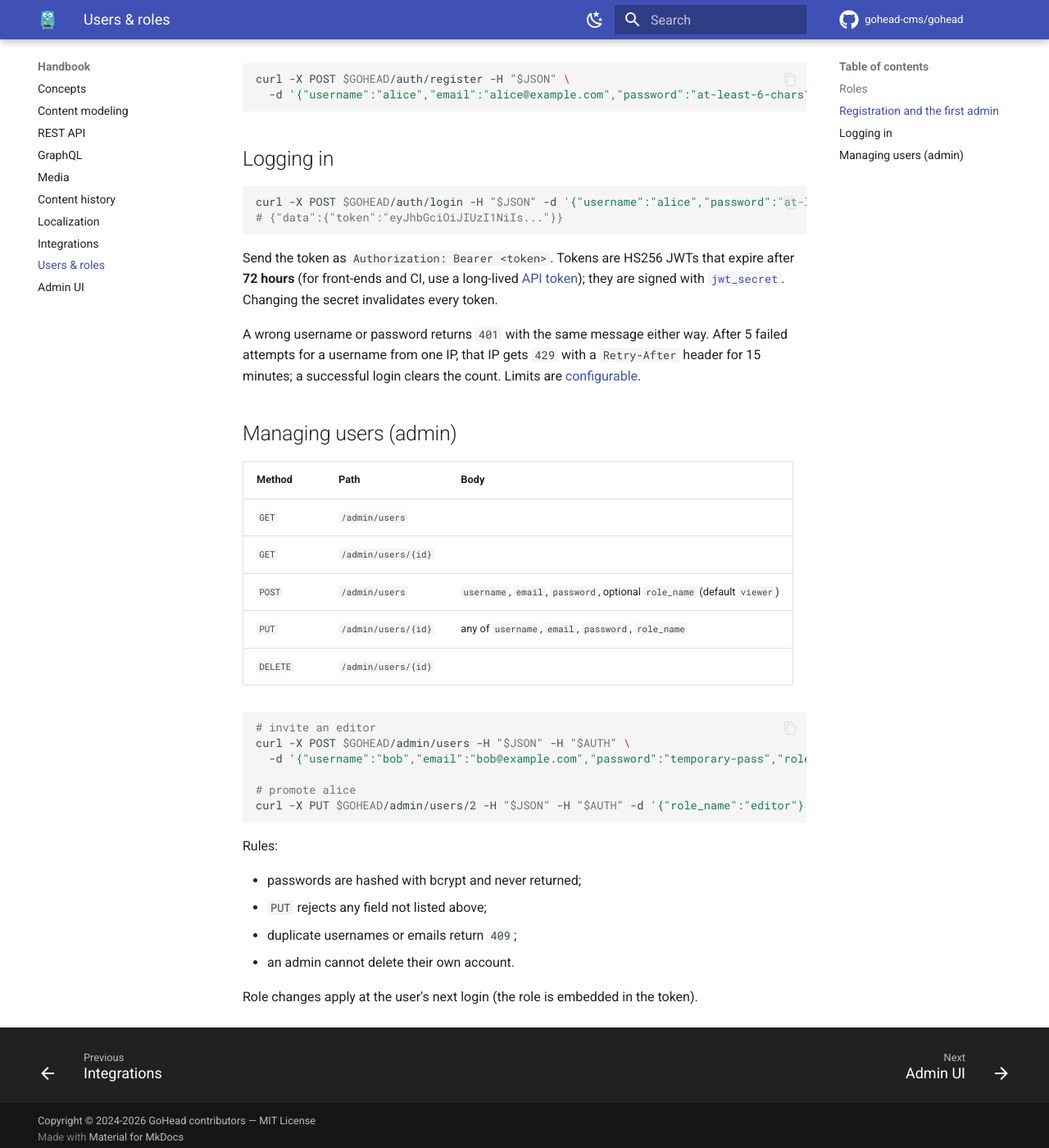
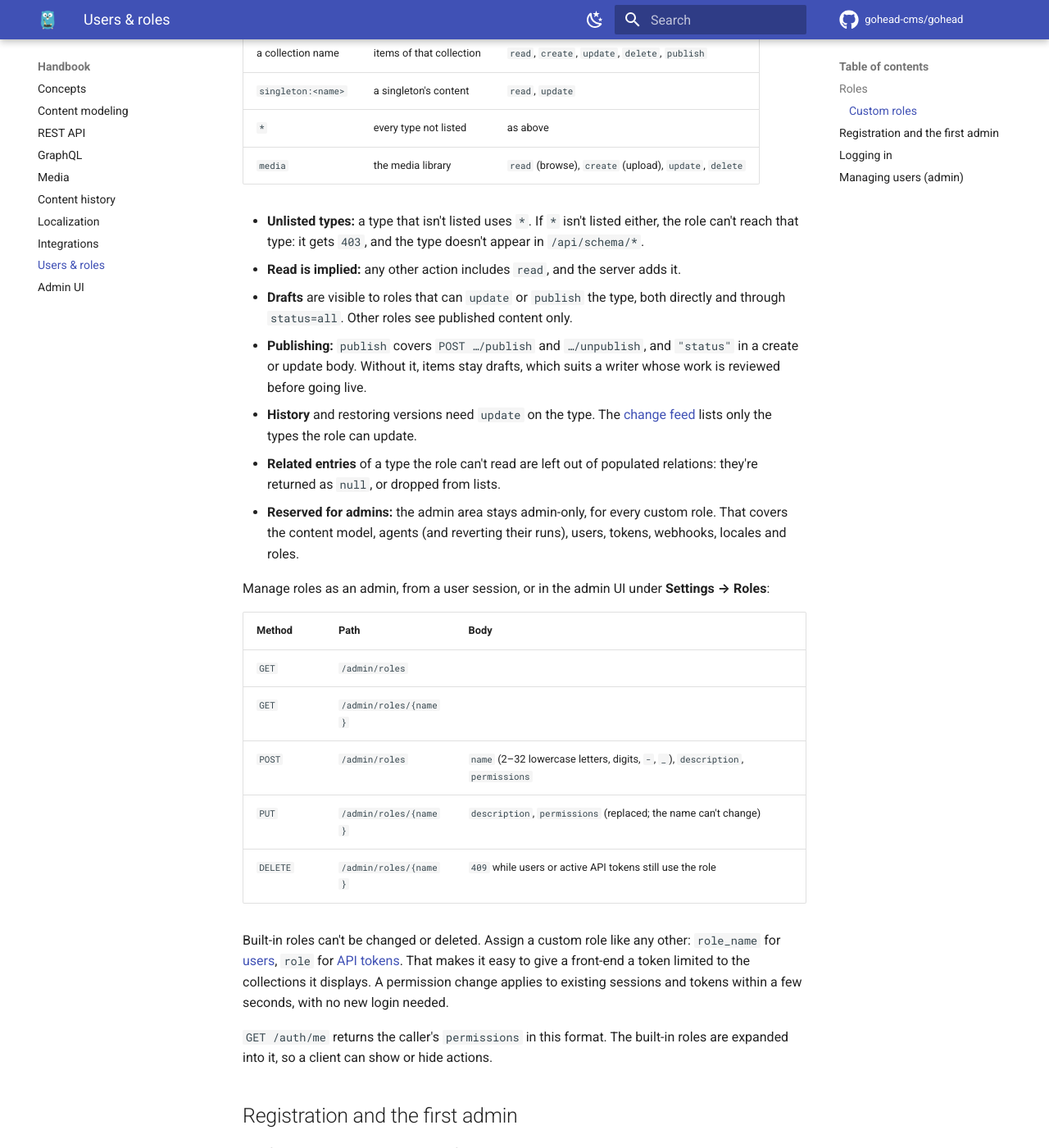
Before and after one commit to gohead-cms/gohead, an MkDocs documentation site: the page built from docs/content/guides/users-and-roles.md, in a window 1280 px wide and 1400 px high, scrolled down 1121 px. Shown: the whole window at 82% size. Built offline with MkDocs 1.6.1 and Material for MkDocs 9.7.7, drawn with Linux system fonts in a browser that asks for light colours; comment, search, counter and statistics services are not loaded; some of the changed text lies outside the part shown.

Commit message:
docs: custom roles and per-type permissions
Co-Authored-By: Claude Opus 5.5 <noreply@anthropic.com>
Claude-Session: https://claude.ai/code/session_01S1gbsa6mcbMcpUW3JKmxY2

````diff
--- a/docs/content/guides/users-and-roles.md
+++ b/docs/content/guides/users-and-roles.md
@@ -2,14 +2,64 @@
 
 ## Roles
 
-| Role | Content: read | Content: create / update / delete | Schema, users, agents (`/admin/*`) |
-|------|:---:|:---:|:---:|
-| `admin`  | ✓ | ✓ | ✓ |
-| `editor` | ✓ | ✓ |   |
-| `viewer` | ✓ |   |   |
+Three roles are built in and created at startup:
 
-The three roles are created automatically at startup. The same table is enforced by the REST
-API and by GraphQL resolvers.
+| Role | Content | Publish | Media library | Admin area (`/admin/*`: content model, agents, users, tokens, settings) |
+|------|---------|:---:|---------------|:---:|
+| `admin`  | read, create, update, delete | ✓ | ✓ | ✓ |
+| `editor` | read, create, update, delete | ✓ | ✓ |   |
+| `viewer` | read (published content) |   |   |   |
+
+You can add **custom roles** with permissions per content type: for example, a writer who drafts articles but can't publish, a reviewer who publishes but doesn't edit, or a team that only sees its own collections. The REST API and GraphQL enforce the same rules.
+
+### Custom roles
+
+A role's permissions list actions by **content type**:
+
+```json
+{
+  "name": "writer",
+  "description": "Drafts articles and news; publishing is left to editors",
+  "permissions": {
+    "content": {
+      "articles": ["create", "update"],
+      "news": ["create", "update", "delete"],
+      "singleton:homepage": ["read"],
+      "*": ["read"]
+    },
+    "media": ["read", "create"]
+  }
+}
+```
+
+| Key | Means | Actions |
+|-----|-------|---------|
+| a collection name | items of that collection | `read`, `create`, `update`, `delete`, `publish` |
+| `singleton:<name>` | a singleton's content | `read`, `update` |
+| `*` | every type not listed | as above |
+| `media` | the media library | `read` (browse), `create` (upload), `update`, `delete` |
+
+- **Unlisted types:** a type that isn't listed uses `*`. If `*` isn't listed either, the role can't reach that type: it gets `403`, and the type doesn't appear in `/api/schema/*`.
+- **Read is implied:** any other action includes `read`, and the server adds it.
+- **Drafts** are visible to roles that can `update` or `publish` the type, both directly and through `status=all`. Other roles see published content only.
+- **Publishing:** `publish` covers `POST …/publish` and `…/unpublish`, and `"status"` in a create or update body. Without it, items stay drafts, which suits a writer whose work is reviewed before going live.
+- **History** and restoring versions need `update` on the type. The [change feed](content-history.md#change-feed) lists only the types the role can update.
+- **Related entries** of a type the role can't read are left out of populated relations: they're returned as `null`, or dropped from lists.
+- **Reserved for admins:** the admin area stays admin-only, for every custom role. That covers the content model, agents (and reverting their runs), users, tokens, webhooks, locales and roles.
+
+Manage roles as an admin, from a user session, or in the admin UI under **Settings → Roles**:
+
+| Method | Path | Body |
+|--------|------|------|
+| `GET` | `/admin/roles` | |
+| `GET` | `/admin/roles/{name}` | |
+| `POST` | `/admin/roles` | `name` (2–32 lowercase letters, digits, `-`, `_`), `description`, `permissions` |
+| `PUT` | `/admin/roles/{name}` | `description`, `permissions` (replaced; the name can't change) |
+| `DELETE` | `/admin/roles/{name}` | `409` while users or active API tokens still use the role |
+
+Built-in roles can't be changed or deleted. Assign a custom role like any other: `role_name` for [users](#managing-users-admin), `role` for [API tokens](integrations.md#api-tokens). That makes it easy to give a front-end a token limited to the collections it displays. A permission change applies to existing sessions and tokens within a few seconds, with no new login needed.
+
+`GET /auth/me` returns the caller's `permissions` in this format. The built-in roles are expanded into it, so a client can show or hide actions.
 
 ## Registration and the first admin
 
````
Also changed, not shown: docs/content/reference/api-endpoints.md (+9 -0 lines), CHANGELOG.md.
